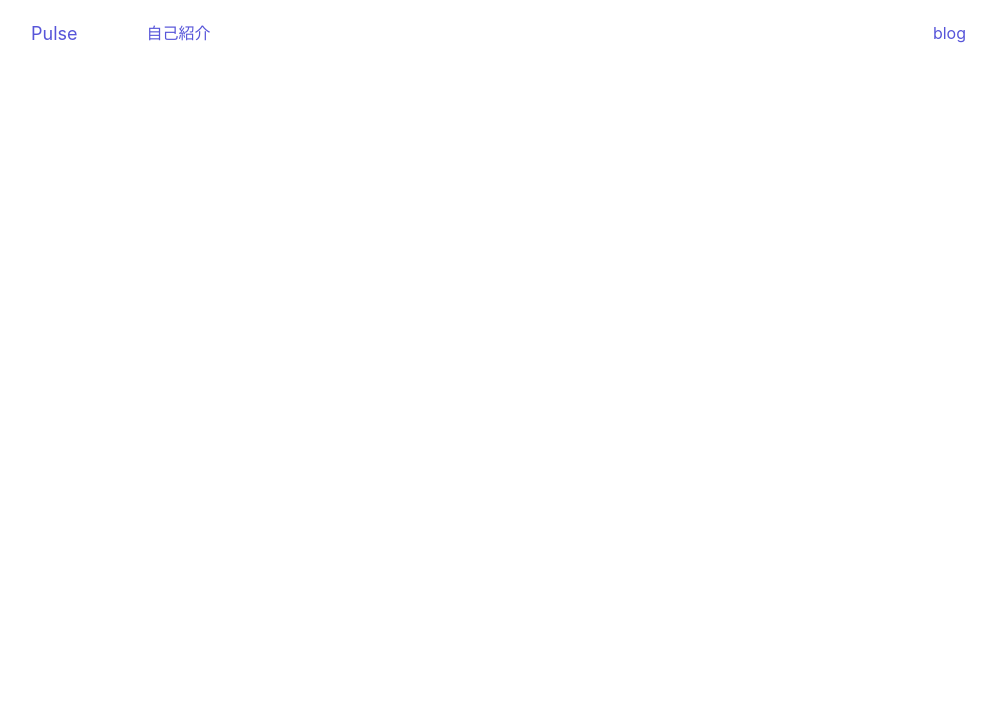
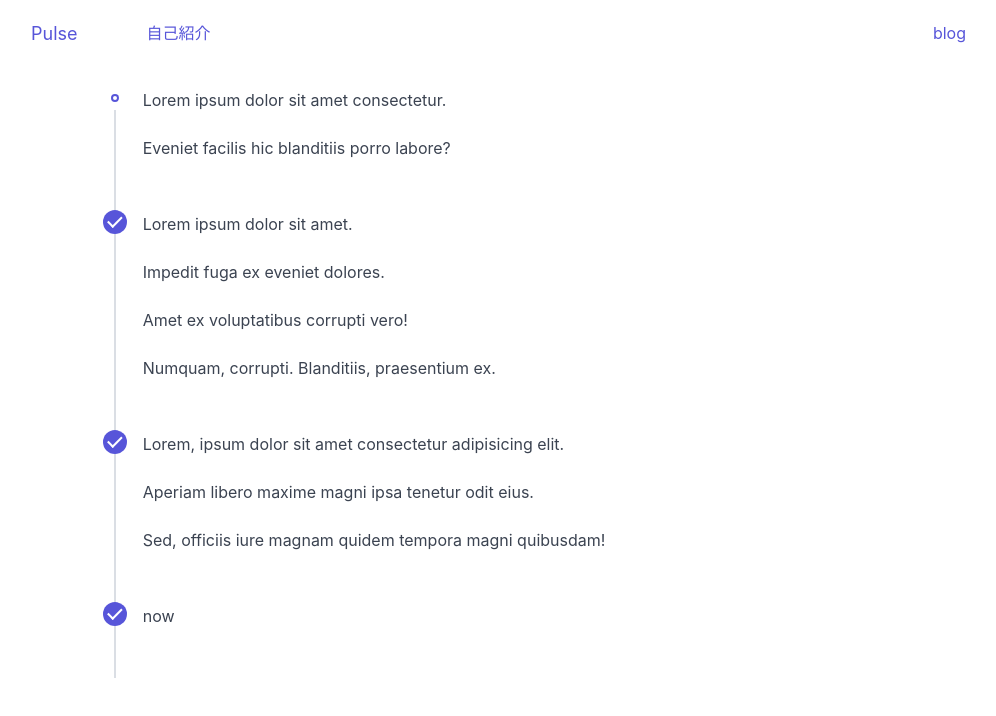
Before and after one commit to ne-peer/pulse, a Nuxt app: page /introduction in a window 1280 px wide. Before the commit this address had no page. Shown: the top 716 px of the page, without its empty margins (137-1133 px from the left). Built offline with nearby package versions, Linux system fonts and the light colour scheme.

Commit message:
[add] create introduction page

```diff
--- a/components/Navbar.vue
+++ b/components/Navbar.vue
@@ -1,8 +1,8 @@
 <template>
   <header class="navbar">
     <section class="navbar-section">
-      <a href="#" class="navbar-brand">Pulse</a>
-      <a href="#" class="btn btn-link" lang="ja">自己紹介</a>
+      <a href="/" class="navbar-brand">Pulse</a>
+      <a href="/introduction" class="btn btn-link" lang="ja">自己紹介</a>
     </section>
     <section class="navbar-section">
       <a href="https://ne-peer.com" class="btn btn-link">blog</a>
--- /dev/null
+++ b/pages/introduction.vue
@@ -0,0 +1,57 @@
+<template>
+  <div class="container">
+    <div class="columns">
+      <div class="column col-10 col-mx-auto">
+        <div class="timeline">
+          <div class="timeline-item" id="timeline-example-1">
+            <div class="timeline-left">
+              <a class="timeline-icon" href="#timeline-example-1"></a>
+            </div>
+            <div class="timeline-content">
+              <p>Lorem ipsum dolor sit amet consectetur.</p>
+              <p>Eveniet facilis hic blanditiis porro labore?</p>
+            </div>
+          </div>
+
+          <div class="timeline-item" id="timeline-example-2">
+            <div class="timeline-left">
+              <a class="timeline-icon icon-lg" href="#timeline-example-2">
+                <i class="icon icon-check"></i>
+              </a>
+            </div>
+            <div class="timeline-content">
+              <p>Lorem ipsum dolor sit amet.</p>
+              <p>Impedit fuga ex eveniet dolores.</p>
+              <p>Amet ex voluptatibus corrupti vero!</p>
+              <p>Numquam, corrupti. Blanditiis, praesentium ex.</p>
+            </div>
+          </div>
+
+          <div class="timeline-item" id="timeline-example-2">
+            <div class="timeline-left">
+              <a class="timeline-icon icon-lg" href="#timeline-example-2">
+                <i class="icon icon-check"></i>
+              </a>
+            </div>
+            <div class="timeline-content">
+              <p>Lorem, ipsum dolor sit amet consectetur adipisicing elit.</p>
+              <p>Aperiam libero maxime magni ipsa tenetur odit eius.</p>
+              <p>Sed, officiis iure magnam quidem tempora magni quibusdam!</p>
+            </div>
+          </div>
+
+          <div class="timeline-item" id="timeline-example-2">
+            <div class="timeline-left">
+              <a class="timeline-icon icon-lg" href="#timeline-example-2">
+                <i class="icon icon-check"></i>
+              </a>
+            </div>
+            <div class="timeline-content">
+              <p>now</p>
+            </div>
+          </div>
+        </div>
+      </div>
+    </div>
+  </div>
+</template>
```
